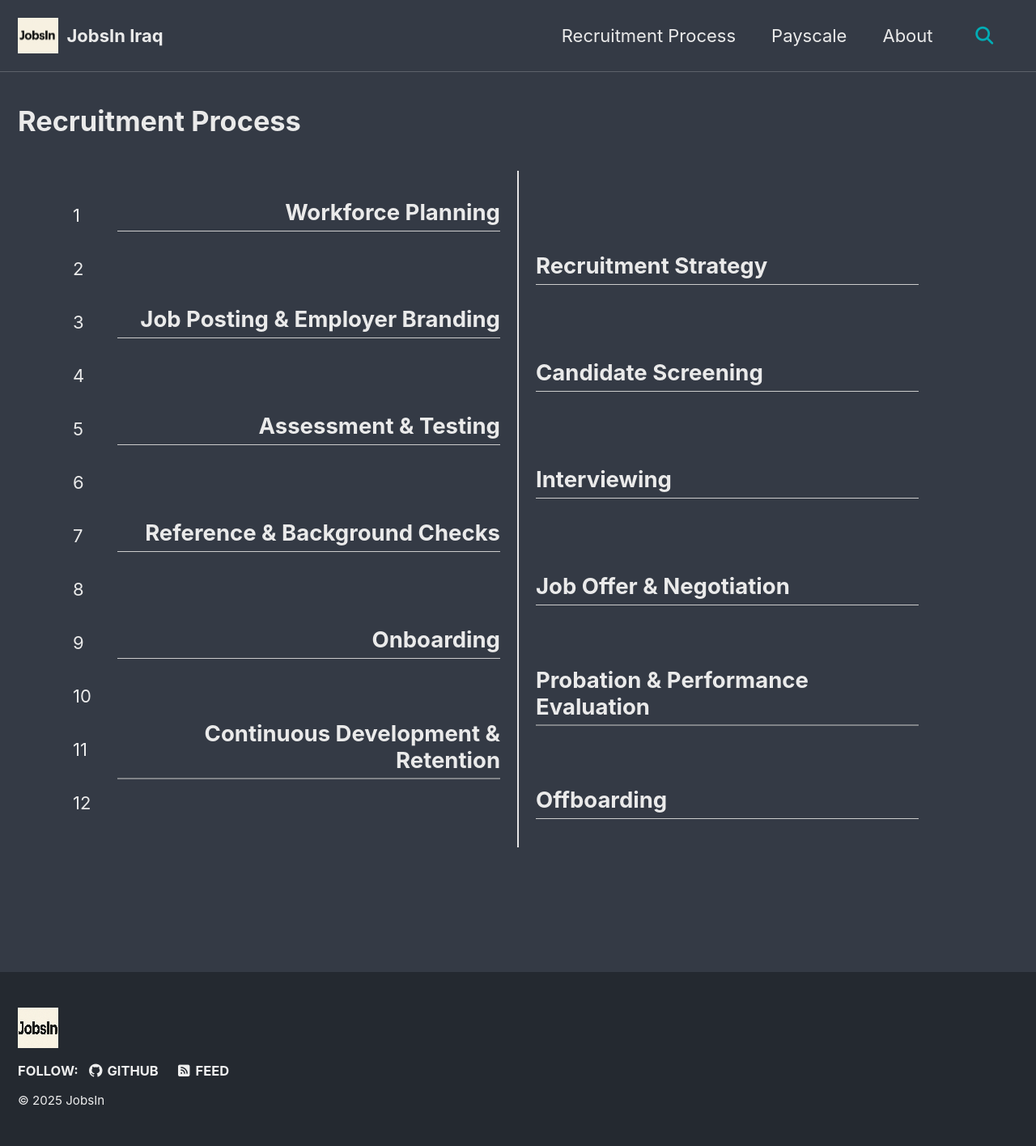
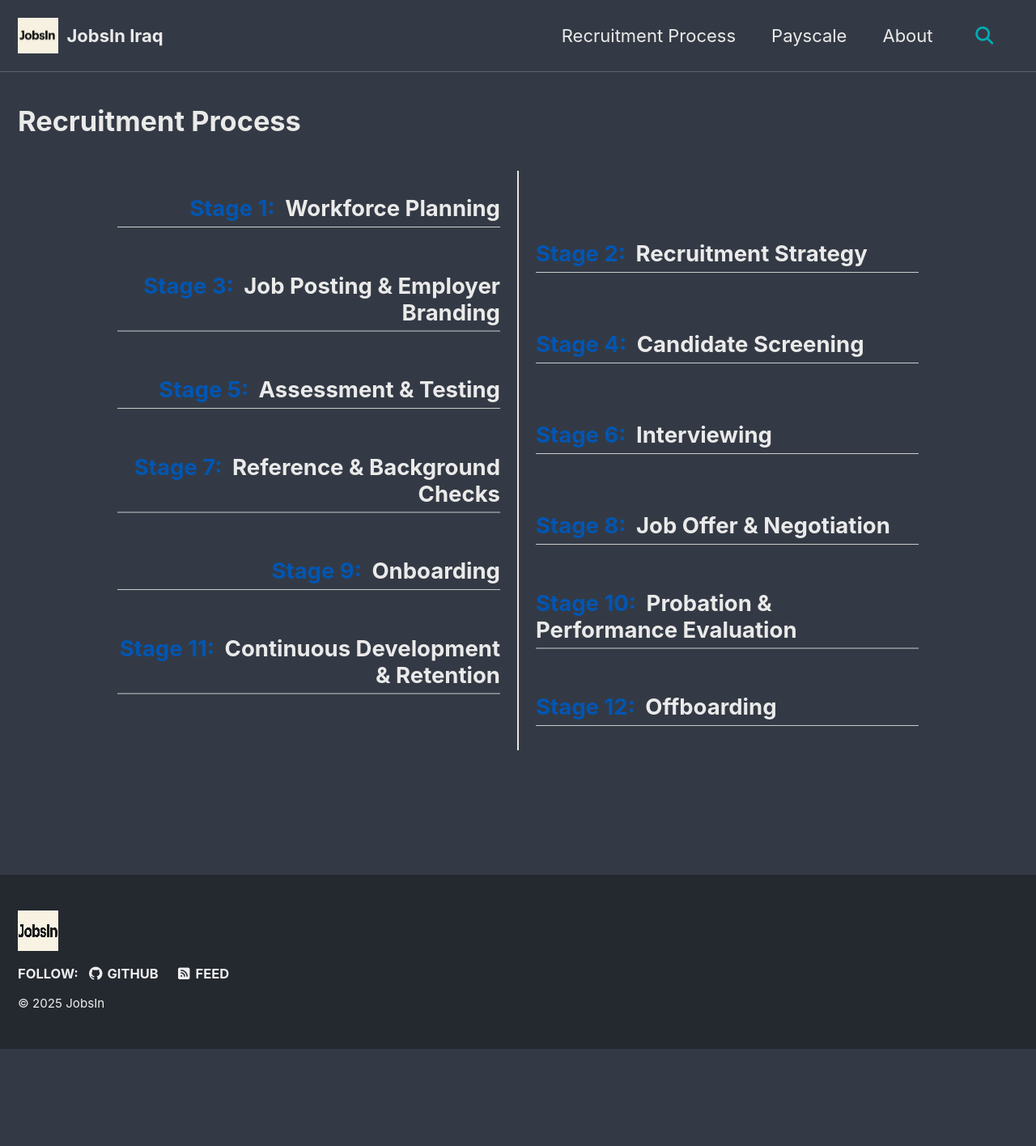
Before and after one commit to JobsInIraq/jobsiniraq.github.io, a Jekyll site: the page built from _pages/process.md, in a window 1280 px wide. Shown: the whole page at 81% size. Built offline with Jekyll 4.4.1, drawn with Linux system fonts in a browser that asks for light colours; cached includes are drawn as plain includes; after the commit the page ends 1296 px from its top, so only the background shows below that.

Commit message:
Update process.md

```diff
--- a/_pages/process.md
+++ b/_pages/process.md
@@ -7,91 +7,80 @@
 ---
 
 <!-- ensure the CSS is loaded for this page -->
+
 <link rel="stylesheet" href="{{ '/assets/css/process.css' | relative_url }}">
 
 <div class="timeline">
 
   <div class="process left">
-    <div class="stage-circle">1</div>
     <div class="content">
-      <h2>Workforce Planning</h2>
+      <h2><span class="stage">Stage 1:</span> Workforce Planning</h2>
     </div>
   </div>
 
   <div class="process right">
-    <div class="stage-circle">2</div>
     <div class="content">
-      <h2>Recruitment Strategy</h2>
+      <h2><span class="stage">Stage 2:</span> Recruitment Strategy</h2>
     </div>
   </div>
 
   <div class="process left">
-    <div class="stage-circle">3</div>
     <div class="content">
-      <h2>Job Posting &amp; Employer Branding</h2>
+      <h2><span class="stage">Stage 3:</span> Job Posting &amp; Employer Branding</h2>
     </div>
   </div>
 
   <div class="process right">
-    <div class="stage-circle">4</div>
     <div class="content">
-      <h2>Candidate Screening</h2>
+      <h2><span class="stage">Stage 4:</span> Candidate Screening</h2>
     </div>
   </div>
 
   <div class="process left">
-    <div class="stage-circle">5</div>
     <div class="content">
-      <h2>Assessment &amp; Testing</h2>
+      <h2><span class="stage">Stage 5:</span> Assessment &amp; Testing</h2>
     </div>
   </div>
 
   <div class="process right">
-    <div class="stage-circle">6</div>
     <div class="content">
-      <h2>Interviewing</h2>
+      <h2><span class="stage">Stage 6:</span> Interviewing</h2>
     </div>
   </div>
 
   <div class="process left">
-    <div class="stage-circle">7</div>
     <div class="content">
-      <h2>Reference &amp; Background Checks</h2>
+      <h2><span class="stage">Stage 7:</span> Reference &amp; Background Checks</h2>
     </div>
   </div>
 
   <div class="process right">
-    <div class="stage-circle">8</div>
     <div class="content">
-      <h2>Job Offer &amp; Negotiation</h2>
+      <h2><span class="stage">Stage 8:</span> Job Offer &amp; Negotiation</h2>
     </div>
   </div>
 
   <div class="process left">
-    <div class="stage-circle">9</div>
     <div class="content">
-      <h2>Onboarding</h2>
+      <h2><span class="stage">Stage 9:</span> Onboarding</h2>
     </div>
   </div>
 
   <div class="process right">
-    <div class="stage-circle">10</div>
     <div class="content">
-      <h2>Probation &amp; Performance Evaluation</h2>
+      <h2><span class="stage">Stage 10:</span> Probation &amp; Performance Evaluation</h2>
     </div>
   </div>
 
   <div class="process left">
-    <div class="stage-circle">11</div>
     <div class="content">
-      <h2>Continuous Development &amp; Retention</h2>
+      <h2><span class="stage">Stage 11:</span> Continuous Development &amp; Retention</h2>
     </div>
   </div>
 
   <div class="process right">
-    <div class="stage-circle">12</div>
     <div class="content">
-      <h2>Offboarding</h2>
+      <h2><span class="stage">Stage 12:</span> Offboarding</h2>
     </div>
   </div>
 
```
